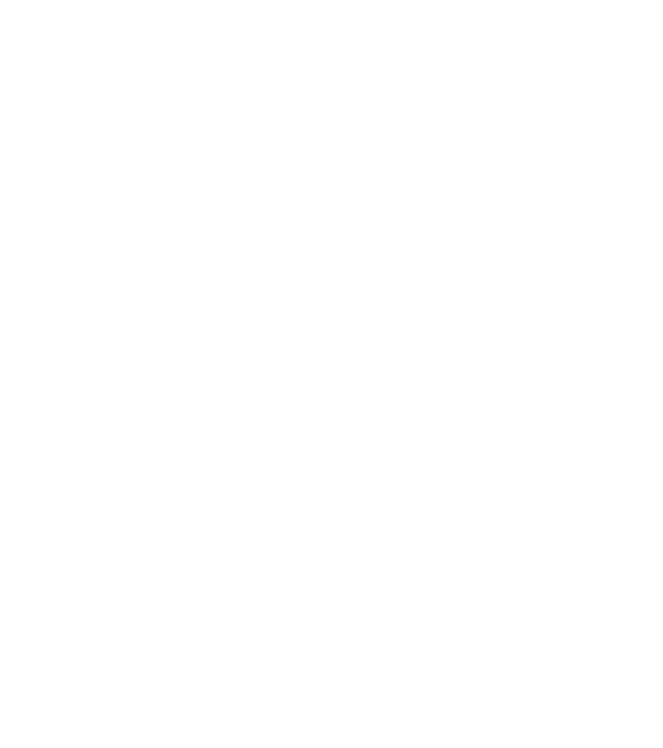
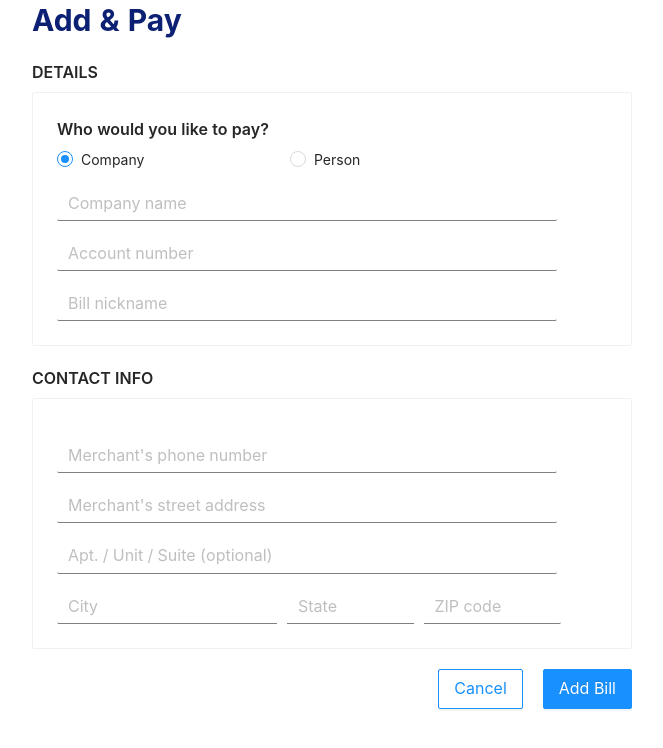
Before and after one commit to Dev-Onus/confirmation, a React (Create React App) app: page /addpay in a window 1280 px wide. Shown: the top 748 px of the page, without its empty margins (308-971 px from the left). Built offline with nearby package versions, Linux system fonts and the light colour scheme.

Commit message:
feat: 🎸 add addPay page

```diff
--- a/src/components/Router.js
+++ b/src/components/Router.js
@@ -6,6 +6,7 @@
 import Checkout from "./pages/checkout/checkout";
 import Schedule from "./pages/schedulePayment/schedule";
 import ZellePay from "./pages/zellePay/zellePay";
+import AddPay from "./pages/addPay/addPay";
 
 function RouterData() {
   return (
@@ -38,7 +39,9 @@
         <Route path="/zellepay">
           <ZellePay />
         </Route>
-
+        <Route path="/addpay">
+          <AddPay />
+      </Route>
       </Switch>
     </Router>
   );
--- /dev/null
+++ b/src/components/pages/addPay/addPay.css
@@ -0,0 +1,4 @@
+.containers{
+   margin: auto;
+    width: 600px;
+}
--- /dev/null
+++ b/src/components/pages/addPay/addPay.js
@@ -0,0 +1,298 @@
+import { Button, Typography, Card, Radio, Input } from "antd";
+import "./addPay.css";
+
+const { Title } = Typography;
+
+const { Group: RadioGroup, Button: RadioButton } = Radio;
+const { Group: InputGroup } = Input;
+
+const addPayComponent = () => {
+  return (
+    <>
+      <div className={"containers"}>
+        <Title
+          className={"classname"}
+          style={{ color: "#0c2074", fontWeight: "bold" }}
+          code={false}
+          copyable={false}
+          delete={false}
+          disabled={false}
+          editable={false}
+          ellipsis={false}
+          level={2}
+          mark={false}
+          underline={false}
+        >
+          Add & Pay
+        </Title>
+        <Title
+          className={"classname"}
+          code={false}
+          copyable={false}
+          delete={false}
+          disabled={false}
+          editable={false}
+          ellipsis={false}
+          level={5}
+          mark={false}
+          underline={false}
+        >
+          DETAILS
+        </Title>
+        <Card
+          className={"site-card-border-less-wrapper"}
+          bordered={true}
+          hoverable={false}
+          loading={false}
+          size={"default"}
+        >
+          <div className={"classname"}>
+            <Title
+              className={"classname"}
+              code={false}
+              copyable={false}
+              delete={false}
+              disabled={false}
+              editable={false}
+              ellipsis={false}
+              level={5}
+              mark={false}
+              underline={false}
+            >
+              Who would you like to pay?
+            </Title>
+            <RadioGroup
+              className={"classname"}
+              defaultValue="a"
+              buttonStyle={"solid"}
+              disabled={false}
+              optionType={"default"}
+            >
+              <RadioButton
+                className={"classname"}
+                style={{ width: "225px" }}
+                autoFocus={false}
+                checked={false}
+                defaultChecked={false}
+                disabled={false}
+                value="a"
+              >
+                Company
+              </RadioButton>
+              <RadioButton
+                className={"classname"}
+                style={{ width: "225px" }}
+                autoFocus={false}
+                checked={false}
+                defaultChecked={false}
+                disabled={false}
+                value="b"
+              >
+                Person
+              </RadioButton>
+            </RadioGroup>
+          </div>
+          <div className={"classname"}>
+            <Input
+              className={"classname"}
+              style={{
+                borderBottom: "1px solid grey",
+                fontSize: "1rem",
+                width: "500px",
+                paddingTop: "20px",
+              }}
+              allowClear={false}
+              bordered={false}
+              disabled={false}
+              type={"text"}
+              placeholder={"Company name"}
+            ></Input>
+            <Input
+              className={"classname"}
+              style={{
+                borderBottom: "1px solid grey",
+                fontSize: "1rem",
+                width: "500px",
+                paddingTop: "20px",
+              }}
+              allowClear={false}
+              bordered={false}
+              disabled={false}
+              type={"text"}
+              placeholder={"Account number"}
+            ></Input>
+            <Input
+              className={"classname"}
+              style={{
+                borderBottom: "1px solid grey",
+                fontSize: "1rem",
+                width: "500px",
+                paddingTop: "20px",
+              }}
+              allowClear={false}
+              bordered={false}
+              disabled={false}
+              type={"text"}
+              placeholder={"Bill nickname"}
+            ></Input>
+          </div>
+        </Card>
+        <Title
+          className={"classname"}
+          style={{ paddingTop: "20px" }}
+          code={false}
+          copyable={false}
+          delete={false}
+          disabled={false}
+          editable={false}
+          ellipsis={false}
+          level={5}
+          mark={false}
+          underline={false}
+        >
+          CONTACT INFO
+        </Title>
+        <Card
+          className={"site-card-border-less-wrapper"}
+          bordered={true}
+          hoverable={false}
+          loading={false}
+          size={"default"}
+        >
+          <div className={"classname"}>
+            <Input
+              className={"classname"}
+              style={{
+                borderBottom: "1px solid grey",
+                fontSize: "1rem",
+                width: "500px",
+                paddingTop: "20px",
+              }}
+              allowClear={false}
+              bordered={false}
+              disabled={false}
+              type={"text"}
+              placeholder={"Merchant's phone number"}
+            ></Input>
+            <Input
+              className={"classname"}
+              style={{
+                borderBottom: "1px solid grey",
+                fontSize: "1rem",
+                width: "500px",
+                paddingTop: "20px",
+              }}
+              allowClear={false}
+              bordered={false}
+              disabled={false}
+              type={"text"}
+              placeholder={"Merchant's street address"}
+            ></Input>
+            <Input
+              className={"classname"}
+              style={{
+                borderBottom: "1px solid grey",
+                fontSize: "1rem",
+                width: "500px",
+                paddingTop: "20px",
+              }}
+              allowClear={false}
+              bordered={false}
+              disabled={false}
+              type={"text"}
+              placeholder={"Apt. / Unit / Suite (optional)"}
+            ></Input>
+            <InputGroup
+              className={"classname"}
+              style={{}}
+              compact={false}
+              size={"default"}
+            >
+              <Input
+                className={"classname"}
+                style={{
+                  borderBottom: "1px solid grey",
+                  fontSize: "1rem",
+                  width: "40%",
+                  paddingTop: "20px",
+                  marginRight: "10px",
+                }}
+                allowClear={false}
+                bordered={false}
+                disabled={false}
+                type={"text"}
+                placeholder={"City"}
+              ></Input>
+              <Input
+                className={"classname"}
+                style={{
+                  borderBottom: "1px solid grey",
+                  fontSize: "1rem",
+                  width: "23%",
+                  paddingTop: "20px",
+                  marginRight: "10px",
+                }}
+                allowClear={false}
+                bordered={false}
+                disabled={false}
+                type={"text"}
+                placeholder={"State"}
+              ></Input>
+              <Input
+                className={"classname"}
+                style={{
+                  borderBottom: "1px solid grey",
+                  fontSize: "1rem",
+                  width: "25%",
+                  paddingTop: "20px",
+                  paddingRight: "10px",
+                }}
+                allowClear={false}
+                bordered={false}
+                disabled={false}
+                type={"text"}
+                placeholder={"ZIP code"}
+              ></Input>
+            </InputGroup>
+          </div>
+        </Card>
+        <div
+          style={{
+            display: "flex",
+            justifyContent: "flex-end",
+            paddingTop: "20px",
+          }}
+        >
+          <Button
+            style={{ marginRight: "20px" }}
+            block={false}
+            danger={false}
+            disabled={false}
+            ghost={true}
+            htmlType={"button"}
+            loading={false}
+            size={"large"}
+            type={"primary"}
+          >
+            Cancel
+          </Button>
+          <Button
+            style={{}}
+            className="buttons"
+            block={false}
+            danger={false}
+            disabled={false}
+            ghost={false}
+            htmlType={"button"}
+            loading={false}
+            size={"large"}
+            type={"primary"}
+          >
+            Add Bill
+          </Button>
+        </div>
+      </div>
+    </>
+  );
+};
+export default addPayComponent;
--- a/src/components/pages/checkout/checkout.js
+++ b/src/components/pages/checkout/checkout.js
@@ -1,5 +1,4 @@
 import { Row, Col, Anchor, Typography, Card, Button, Divider } from "antd";
-
 const { Link } = Anchor;
 
 const { Title, Text } = Typography;
@@ -26,9 +25,10 @@
             BILL DETAILS
           </Title>
           <div className={false}>
-            <span className={false}>Test Biller 1 ...ruru</span>
+            <span className={false} style={{color:"blue"}}>Test Biller 1 ...ruru</span>
             <span className={false}>
               <Text
+                style={{ float: "right" }}
                 code={false}
                 copyable={false}
                 delete={false}
@@ -67,6 +67,7 @@
               <div className={false}>
                 <span className={false}>
                   <Title
+
                     code={false}
                     copyable={false}
                     delete={false}
@@ -76,10 +77,11 @@
                     level={4}
                     mark={false}
                     underline={false}
+                    type={"secondary"}
                   >
                     $250.00
                   </Title>
-                  <span className={false}>
+                  <span className={false} style={{ float: "right" }}>
                     <Text
                       code={false}
                       copyable={false}
@@ -91,6 +93,7 @@
                       mark={false}
                       strong={false}
                       underline={false}
+
                     >
                       Make a payment by, May 13
                     </Text>
@@ -155,7 +158,7 @@
             disabled={false}
             editable={false}
             ellipsis={false}
-            level={3}
+            level={4}
             mark={false}
             underline={false}
           >
@@ -266,8 +269,23 @@
           >
             April 15 2021
           </Text>
-          <Divider/>
+          <Divider />
           <Button
+            style={{ float: "right" }}
+            className="buttons"
+            block={false}
+            danger={false}
+            disabled={false}
+            ghost={false}
+            htmlType={"button"}
+            loading={false}
+            size={"large"}
+            type={"primary"}
+          >
+            Make a payment
+          </Button>
+          <Button
+            style={{ float: "right" }}
             block={false}
             danger={false}
             disabled={false}
@@ -279,18 +297,7 @@
           >
             Back to bills
           </Button>
-          <Button
-            block={false}
-            danger={false}
-            disabled={false}
-            ghost={false}
-            htmlType={"button"}
-            loading={false}
-            size={"large"}
-            type={"primary"}
-          >
-            Make a payment
-          </Button>
+
         </Col>
       </Row>
     </>
```
